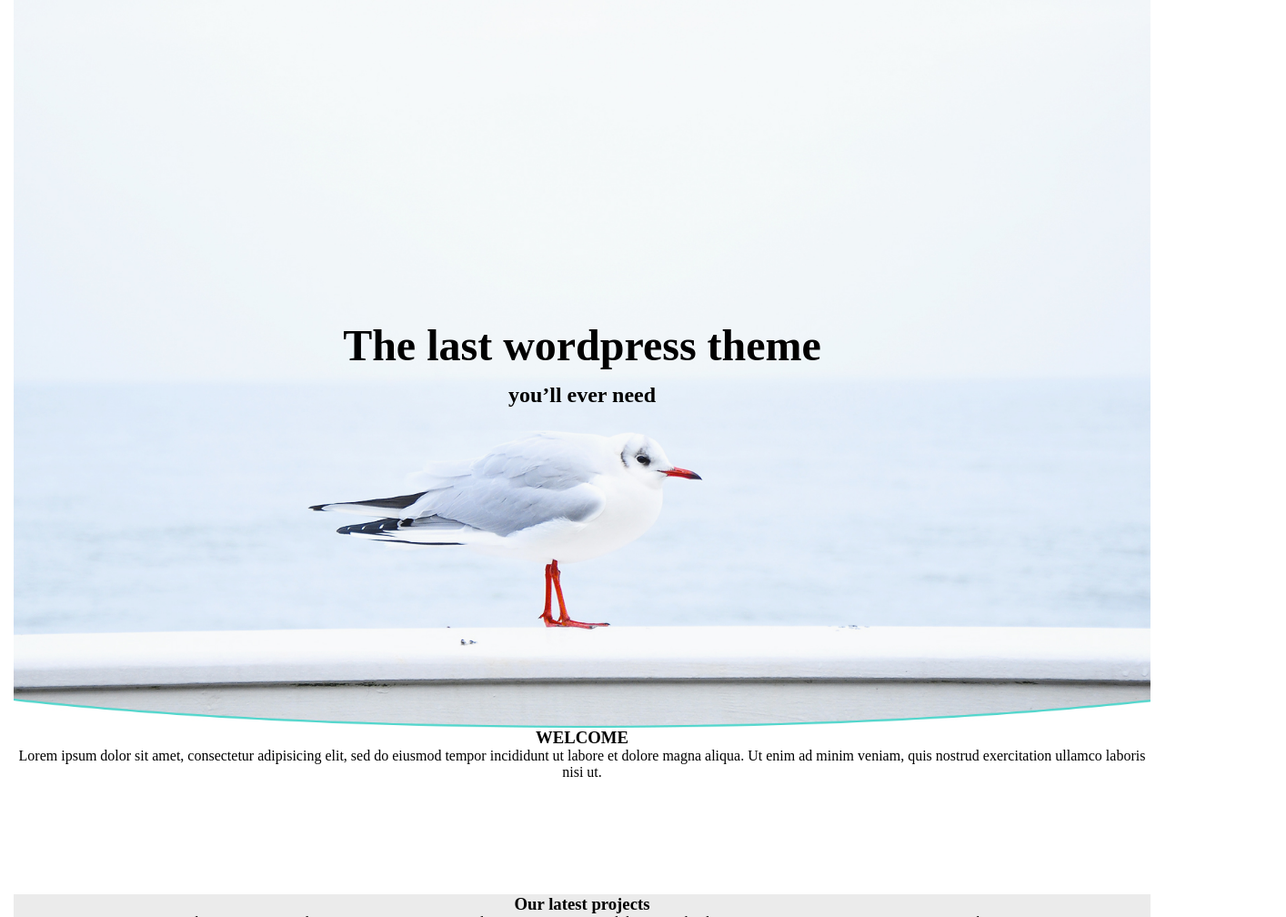
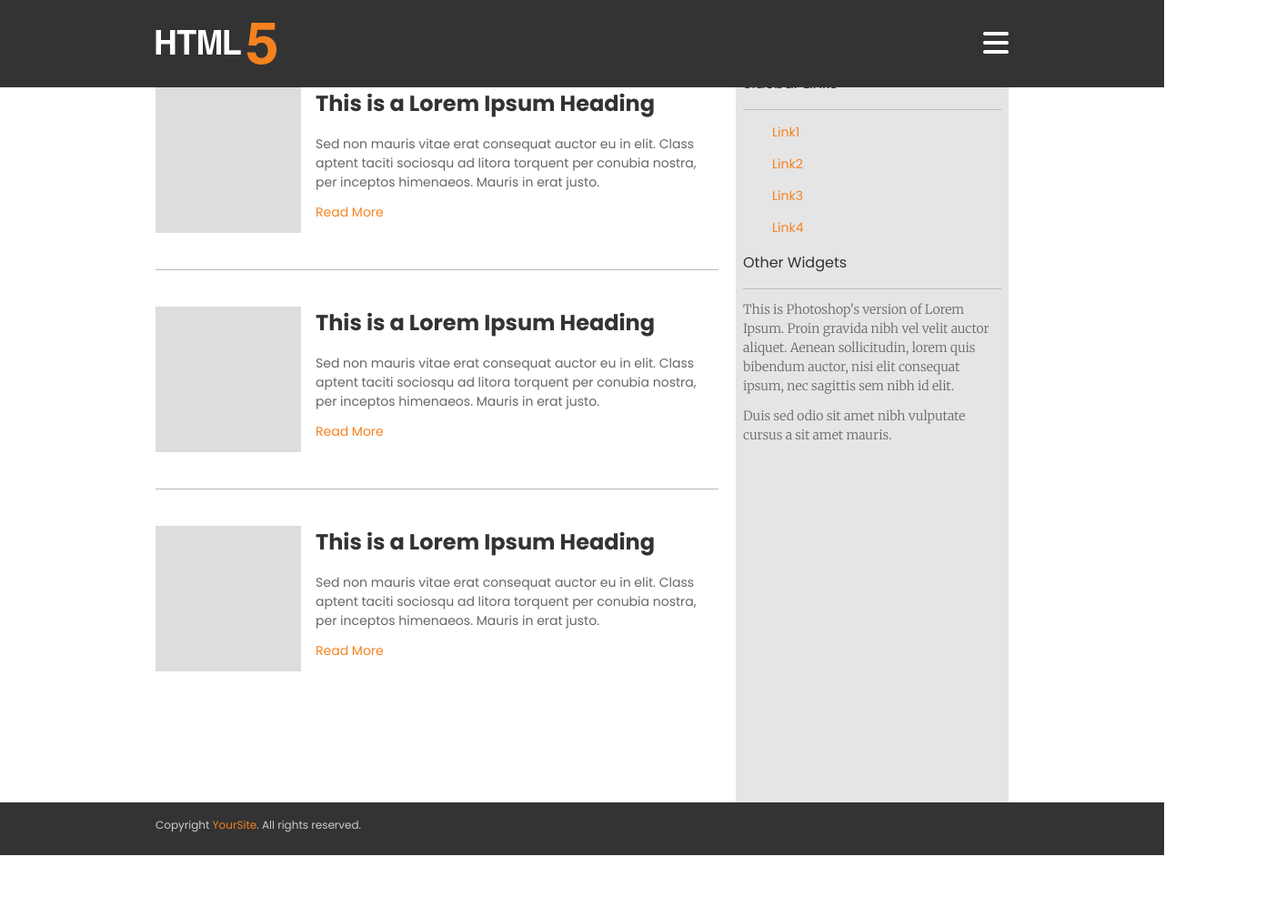
Before and after one commit to mikasukirito/mikasukirito.github.io, a plain HTML site: page index.html in a window 1280 px wide. Shown: the top 1008 px of the page at 91% size, 1414 px wide, since content can reach past the window. After the commit the page ends 940 px from the top, so only its background shows below. Drawn offline with Linux system fonts and the light colour scheme.

Commit message:
changement

```diff
--- a/css/style.css
+++ b/css/style.css
@@ -1,54 +1,327 @@
-/* Styles de base */
-* {
-    padding: 0;
-    margin: 0;
+/*
+  1. Use a more-intuitive box-sizing model.
+*/
+*, *::before, *::after {
     box-sizing: border-box;
 }
-.container{
 
-        width: 100%;
-        max-width: 1350px;
-        margin: 0 auto;
-        padding: 0 15px;
+/*
+      2. Remove default margin
+    */
+* {
+    margin: 0;
+}
+
+/*
+      Typographic tweaks!
+      3. Add accessible line-height
+      4. Improve text rendering
+    */
+body {
+    line-height: 1.5;
+    -webkit-font-smoothing: antialiased;
+}
+
+/*
+      5. Improve media defaults
+    */
+img, picture, video, canvas, svg {
+    display: block;
+    max-width: 100%;
+}
+
+/*
+      6. Remove built-in form typography styles
+    */
+input, button, textarea, select {
+    font: inherit;
+}
+
+/*
+      7. Avoid text overflows
+    */
+p, h1, h2, h3, h4, h5, h6 {
+    overflow-wrap: break-word;
+}
+
+body {
+    font-family: "Poppins", sans-serif;
+    font-style: normal;
+    font-size: 1.17rem;
+    font-weight: 400;
+    color: #666;
+    line-height: 1.5;
+    min-height: 100vh;
+    display: flex;
+    flex-direction: column;
+}
+
+header {
+    background-color: #333;
+    padding: 1.5rem 0;
+    position: fixed;/*pour ne pas voir la ligne en rpensive*/
+    width: 100vw;
+}
+.logo {
+justify-content: center;
+display: flex;
+
 
 }
-.center{
-    text-align: center;
+.container {
+    max-width: 938px;
+    margin: 0 auto;
+    padding: 0 2rem;
 }
 
-/* Styles de la hero section */
-.hero {
-    background: url(../img/oiseau.jpg) no-repeat center center; /* Image de fond */
-    background-size: cover;  /* Couvre toute la section */
-    height: 100vh;           /* Hauteur de la fenêtre */
-    width: 100%;
-    display: flex;/* sert a flexer les chose pour que le  tout soit bien mis*/
-    flex-direction: column;/*met sa en colum*/
-    align-items: center;/*permet a mettre le texte centrer par rapppor a la page*/
-    justify-content: center;/*alligne le texte au millieux de page */
-    text-align: center;/* a cas si  ces pas centrer*/
-    }
+#main-menu ul {
+    font-size: 1rem;
+}
 
-/* Styles du texte */
-h1 {
-    font-size: 3em;
-    margin-bottom: 0.3em;
+#main-menu {
+    background: #666;
+}
+
+#main-menu a:link, #main-menu a:visited {
+    color: #f9f9f9;
+    transition: all 0.3s ease-in-out;
+}
+
+#main-menu a:hover, #main-menu a:active {
+    color: #F58221;
+    text-decoration: underline;
 
 }
 
-h2 {
-    font-size: 1.5em;
-}
-.backgoundgris{
-    background-color: #ebebeb;
+#main-menu li:first-child a {
+    padding-left: 0;
 }
 
-.grid{
-    display: grid;
-   grid-template-columns: repeat(2, 1fr);
-   gap: 20px;
+
+
+nav ul a {
+    display: block;
+    padding: 1rem;
+    color: white;
+    text-decoration: none;
+}
+
+nav ul {
+    list-style-type: none;
+    font-family: "Poppins", sans-serif;
+    font-weight: 400;
+    font-style: normal;
+    padding-left: 0;
+}
+
+.flex {
+    display: flex;
+}
+
+.flex-center {
+    display: flex;
+    align-items: center;
+}
+
+main {
+    width: 100%;
+    padding: 2.5rem 0 4rem 0;
+}
+
+article {
+    margin-bottom: 2.5rem;
+    padding-bottom: 2.5rem;
+    border-bottom: 1px #bbb solid;
+}
+article.flex {
+flex-direction: column;
 
 }
-.padding{
-    padding-bottom: 125px;
+
+article .image {
+    width: 100%;
+    height: auto;
+    margin-bottom: 2rem;
 }
+
+article h2 {
+    font-weight: 700;
+    font-size: 1.5rem;
+    color: #333;
+    padding-bottom: 1rem;
+
+}
+
+article:last-child {
+    border-bottom: none;
+}
+
+.content {
+    font-weight: 400;
+    margin: 0;
+
+}
+
+.content p {
+    font-size: 14px;
+    padding: 0 0.5rem 0.75rem 0;
+}
+
+.content a {
+    color: #f58220;
+    text-decoration: none;
+
+}
+
+aside {
+    width: 300px;
+    background-color: #e5e5e5;
+    padding: 0.5rem;
+    display:none;
+}
+
+aside p {
+    font-family: "Merriweather", serif;
+    font-weight: 300;
+    font-size: 0.875rem;
+    padding-top: 0.75rem;
+    color: #666;
+    text-align: left;
+}
+
+aside #nav-content ul {
+    font-size: 0.875rem;
+}
+
+aside #nav-content ul a {
+    display: block;
+    text-decoration: none;
+    color: #f58220;
+    padding: 0.875rem 0 0 2rem;
+}
+
+aside h3 {
+    border-bottom: 1px #bbb solid;
+    font-weight: 400;
+    font-size: 1rem;
+    padding: 1rem 0;
+    color: #333;
+}
+
+.footer {
+    background: #333;
+    padding: 1rem 0 1.5rem 0;
+    font-weight: 500;
+    font-size: 0.75rem;
+    color: #cccccc;
+    margin-top: auto;
+}
+
+footer a {
+    color: #f58220;
+    text-decoration: none;
+}
+footer p{
+
+text-align: center;
+
+
+}
+.mobile{
+    display: block;
+}
+.desktop{
+    display: none;
+}
+ul.mobile{
+    list-style-type: none ;
+    list-style-type: none;
+    font-family: "Poppins", sans-serif;
+    font-weight: 400;
+    font-style: normal;
+    padding-left: 0;
+    background-color: #666;
+   position: fixed;
+   top: 125px;
+    height: 100vh;
+    width: 100vw;/*pleine écran*/
+    left: -100%;
+    transition: all 0.3s ease-in-out;
+}
+ul.mobile a{
+    color: white;
+
+}
+header input{
+    display: none;
+}
+#main-header .container{
+    display: flex;
+    justify-content: space-between;
+    align-items: center;
+}
+header label {
+color: white;
+font-size: 2rem;
+}
+
+#click:checked ~ label i:before{
+content: "\f00d";/*ses un icone*/
+}
+#click:not(:checked) ~ ul.mobile {
+left: 0;
+}
+@media screen and (min-width:800px) {
+
+
+    footer p{
+
+        text-align: left;
+
+
+        }
+
+    .container {
+          padding: 0;
+    }
+
+aside {
+
+display: block;
+
+}
+main {
+    width: 638px;
+    padding: 2.5rem 1.2rem 4rem 0;
+}
+article.flex {
+    flex-direction: row;
+
+    }
+    .content {
+        font-weight: 400;
+        margin: 0 0 0 1rem;
+
+    }
+    article .image {
+        width: 160px;
+        height: 160px;
+        margin-bottom: 0;
+    }
+
+
+    .logo {
+        justify-content:flex-start;
+        display: flex;
+        }
+        .mobile{
+            display: none;/*n'appparait rien*/
+
+        }
+
+        .desktop{
+            display: block;/*appareil quelque chose*/
+        }
+
+
+    }
--- a/index.html
+++ b/index.html
@@ -1,66 +1,134 @@
 <!DOCTYPE html>
 <html lang="en">
 	<head>
-    <meta charset="UTF-8" />
-    <meta name="viewport" content="width=device-width, initial-scale=1.0" />
-    <link rel="stylesheet" href="css/style.css" />
-    <title>Document</title>
+		<meta charset="UTF-8">
+<meta name="viewport" content="width=device-width, initial-scale=1.0">
+	<link rel="preconnect" href="https://fonts.googleapis.com">
+	<link rel="preconnect" href="https://fonts.gstatic.com" crossorigin>
+	<link href="https://fonts.googleapis.com/css2?family=Merriweather:wght@300&family=Poppins:wght@400;700&display=swap"
+		rel="stylesheet">
+		<link rel="stylesheet" href="https://cdnjs.cloudflare.com/ajax/libs/font-awesome/6.6.0/css/all.min.css" integrity="sha512-Kc323vGBEqzTmouAECnVceyQqyqdsSiqLQISBL29aUW4U/M7pSPA/gEUZQqv1cwx4OnYxTxve5UMg5GT6L4JJg==" crossorigin="anonymous" referrerpolicy="no-referrer" />
+
+		<link rel="stylesheet" href="css/style.css">
+		<title>Responsive</title>
 	</head>
 	<body>
-    <header>
+
+
+		<header id="main-header">
 				<div class="container">
-        <div class="center">
-          <div class="hero">
 
-            <h1>The last wordpress theme</h1>
-            <h2>you’ll ever need</h2>
-          </div>
-          <div class="center">
-            <h3>WELCOME</h3>
-            <div class="padding">
-            <p>
-              Lorem ipsum dolor sit amet, consectetur adipisicing elit, sed do
-              eiusmod tempor incididunt ut labore et dolore magna aliqua. Ut
-              enim ad minim veniam, quis nostrud exercitation ullamco laboris
-              nisi ut.
-            </p></div>
-            <div class="backgoundgris">
-              <div class="center">
+					<div class="logo"><a href="#" title="Retour a la page d'accueil"><img src="img/logo.png" alt=""></a></div>
+					<input class="input"
+					type="checkbox"
+					name="" id="click">
+					<label for="click">
 
-                  <h3>Our latest projects</h3>
+					<i class="fas fa-bars"></i>
+					</label>
+					<ul class="mobile">
 
-                  <p>
-                    Sed ut perspiciatis unde omnis iste natus error sit
-                    voluptatem accusantium doloremque laudantium, totam rem
-                    aperiam, eaque ipsa quae ab.
-                  </p>
-                  <div class="grid">
-                  <div class="img2">
-                    <a href="#"
-                      ><img src="img/img2.jpg" alt="image de replace cahier"
-                    /></a>
-                  </div>
-                  <div class="img3">
-                    <a href="#"
-                      ><img src="img/img3.jpg" alt="image de replace cahier"
-                    /></a>
-                  </div>
-                  <div class="img4">
-                    <a href="#"
-                      ><img src="img/img4.jpg" alt="image de replace cahier"
-                    /></a>
-                  </div>
-                  <div class="img5">
-                    <a href="#"
-                      ><img src="img/img5.jpg" alt="image de replace cahier"
-                    /></a>
-                  </div>
-                </div>
-              </div>
-            </div>
-          </div>
-        </div>
+						<li><a href="#">Link1</a></li>
+						<li><a href="#">Link2</a></li>
+						<li><a href="#">Link3</a></li>
+						<li><a href="#">Link4</a></li>
+						<li><a href="#">Link5</a></li>
+					</ul>
 				</div>
 		</header>
+
+		<nav id="main-menu" class="desktop">
+
+			<div class="container">
+				<ul class="flex">
+					<li><a href="#">Link1</a></li>
+					<li><a href="#">Link2</a></li>
+					<li><a href="#">Link3</a></li>
+					<li><a href="#">Link4</a></li>
+					<li><a href="#">Link5</a></li>
+				</ul>
+			</div> <!-- .container -->
+		</nav>
+
+
+
+		<div id="main-content">
+
+
+			<div class="container flex">
+
+				<main>
+
+					<article class="flex">
+
+						<img class="image" src="img/image.png" alt="">
+
+
+						<div class="content">
+							<h2>This is a Lorem Ipsum  Heading</h2>
+							<p>Sed non  mauris vitae erat consequat auctor eu in elit. Class aptent taciti sociosqu ad litora torquent per conubia nostra, per inceptos himenaeos. Mauris in erat justo. </p>
+							<p><a href="#">Read More</a></p>
+						</div>
+
+					</article>
+					<article class="flex">
+
+						<img class="image" src="img/image.png" alt="">
+
+
+						<div class="content">
+							<h2>This is a Lorem Ipsum  Heading</h2>
+							<p>Sed non  mauris vitae erat consequat auctor eu in elit. Class aptent taciti sociosqu ad litora torquent per conubia nostra, per inceptos himenaeos. Mauris in erat justo. </p>
+							<p><a href="#">Read More</a></p>
+						</div>
+
+					</article>
+
+					<article class="flex">
+
+						<img class="image" src="img/image.png" alt="">
+
+
+						<div class="content">
+							<h2>This is a Lorem Ipsum  Heading</h2>
+							<p>Sed non  mauris vitae erat consequat auctor eu in elit. Class aptent taciti sociosqu ad litora torquent per conubia nostra, per inceptos himenaeos. Mauris in erat justo. </p>
+							<p><a href="#">Read More</a></p>
+						</div>
+
+					</article>
+
+				</main>
+
+
+
+				<aside>
+					<nav id="nav-content">
+						<h3>Sidebar Links</h3>
+
+							<ul>
+								<li><a href="#">Link1</a></li>
+								<li><a href="#">Link2</a></li>
+								<li><a href="#">Link3</a></li>
+								<li><a href="#">Link4</a></li>
+							</ul>
+					</nav>
+
+						<h3>Other Widgets</h3>
+						<p>This is Photoshop's version  of Lorem Ipsum. Proin gravida nibh vel velit auctor aliquet. Aenean sollicitudin, lorem quis bibendum auctor, nisi elit consequat ipsum, nec sagittis sem nibh id elit. </p>
+						<p>Duis sed odio sit amet nibh vulputate cursus a sit amet mauris. </p>
+
+				</aside>
+			</div> <!-- .container flex -->
+
+
+		</div> <!-- #main-content -->
+
+		<footer class="footer">
+			<div class="container">
+				<p>Copyright <a href="#">YourSite</a>. All rights reserved.</p>
+			</div>
+		</footer>
+
+
 		</body>
 	</html>
```
Also changed, not shown: img/image.png (added), img/img2.jpg (deleted), img/img3.jpg (deleted), img/img4.jpg (deleted), img/img5.jpg (deleted), img/logo.png (added), img/oiseau.jpg (deleted), 1 other file. Lines whose indentation alone changed are shown as unchanged.
